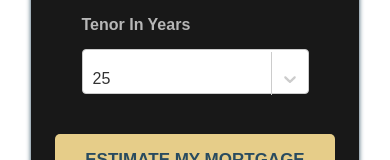
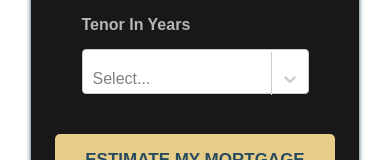
Before and after one commit to nevengh/ReactFirst, a React (Vite) app: page / in a window 390 px wide. Shown: the part 5596-5756 px from the top of the page. Built offline with nearby package versions, Linux system fonts and the light colour scheme.

Commit message:
edit tenon number

```diff
--- a/src/components/LoanCalc/LoanCalc.css
+++ b/src/components/LoanCalc/LoanCalc.css
@@ -302,6 +302,11 @@
     gap: 80px;
 
   }
+  .LoanCalc h1::before {
+
+    left: 39%;
+
+  }
 }
 
 @media (max-width: 540px) {
@@ -312,6 +317,11 @@
 
   .LoanCalc_content_box-right{
     gap: 20px;
+  }
+  .LoanCalc h1::before {
+
+    left: 30%;
+
   }
 
   .left_text {
--- a/src/components/LoanCalc/LoanCalc.jsx
+++ b/src/components/LoanCalc/LoanCalc.jsx
@@ -63,17 +63,11 @@ const LoanCalc = ({ language }) => {
   };
 
   const tenors = [
-    { value: 5, label: "5" },
-    { value: 6, label: "6" },
-    { value: 7, label: "7" },
-    { value: 8, label: "8" },
-    { value: 10, label: "10" },
-    { value: 15, label: "15" },
-    { value: 16, label: "16" },
-    { value: 17, label: "30" },
-    { value: 20, label: "20" },
-    { value: 25, label: "25" },
-    { value: 30, label: "30" },
+    { value: 1, label: "1" },
+    { value: 2, label: "2" },
+    { value: 3, label: "3" },
+    { value: 4, label: "4" },
+
   ];
 
   const renderLoanCalcContent = () => {
```
